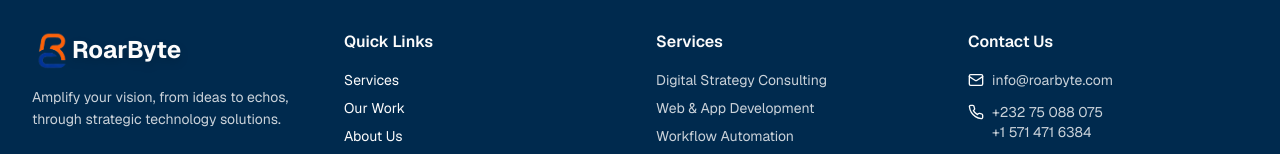
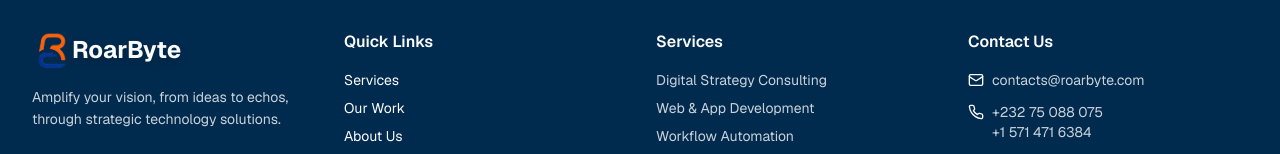
Before and after one commit to salonetechdepot/kwilion-web, a Next.js app: page / in a window 1280 px wide. Shown: the part 3351-3505 px from the top of the page. Built offline with nearby package versions, Linux system fonts and the light colour scheme; no server answers.

Commit message:
push changes - 1-6-26

```diff
--- a/components/footer.tsx
+++ b/components/footer.tsx
@@ -112,7 +112,7 @@ export function Footer({
               <li className="flex items-start gap-2">
                 <Mail className="h-4 w-4 mt-0.5 flex-shrink-0" />
                 <span className="text-primary-foreground/80">
-                  info@roarbyte.com
+                  contacts@roarbyte.com
                 </span>
               </li>
               <li className="flex items-start gap-2">
```
